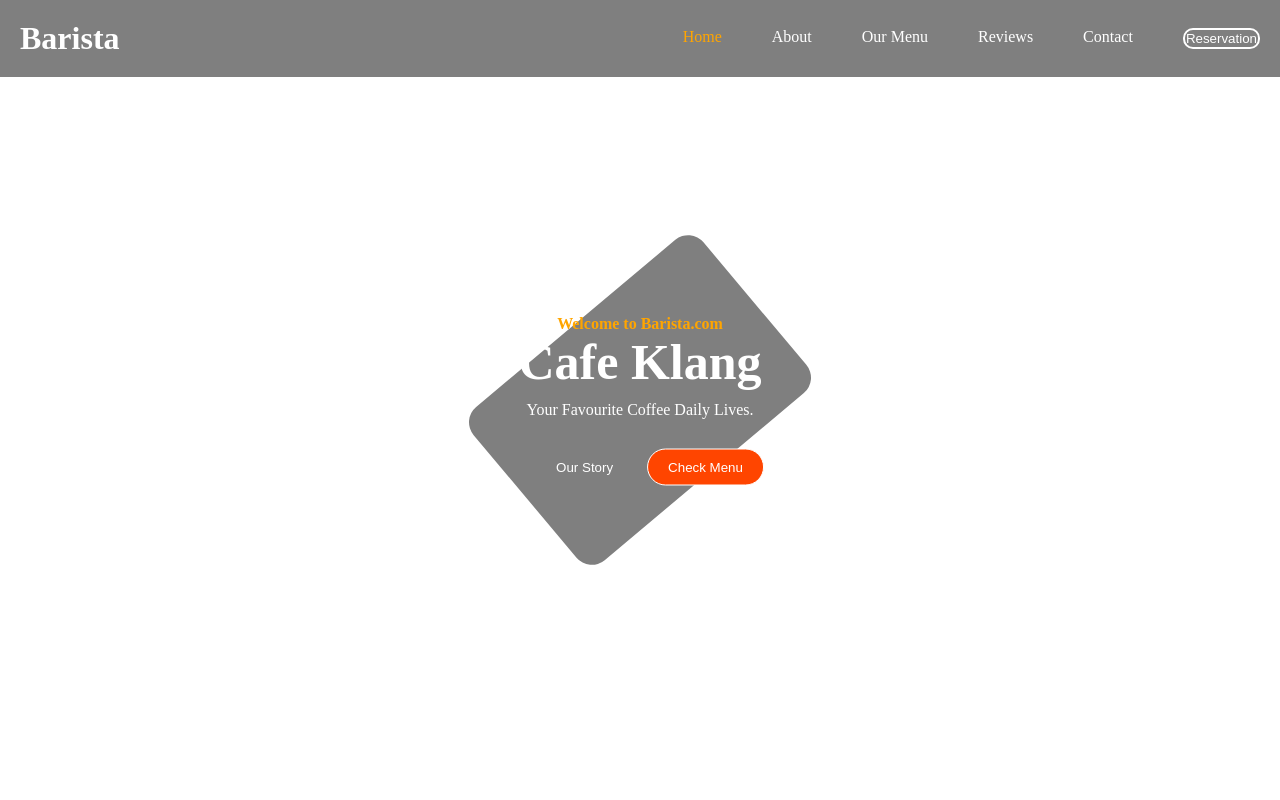
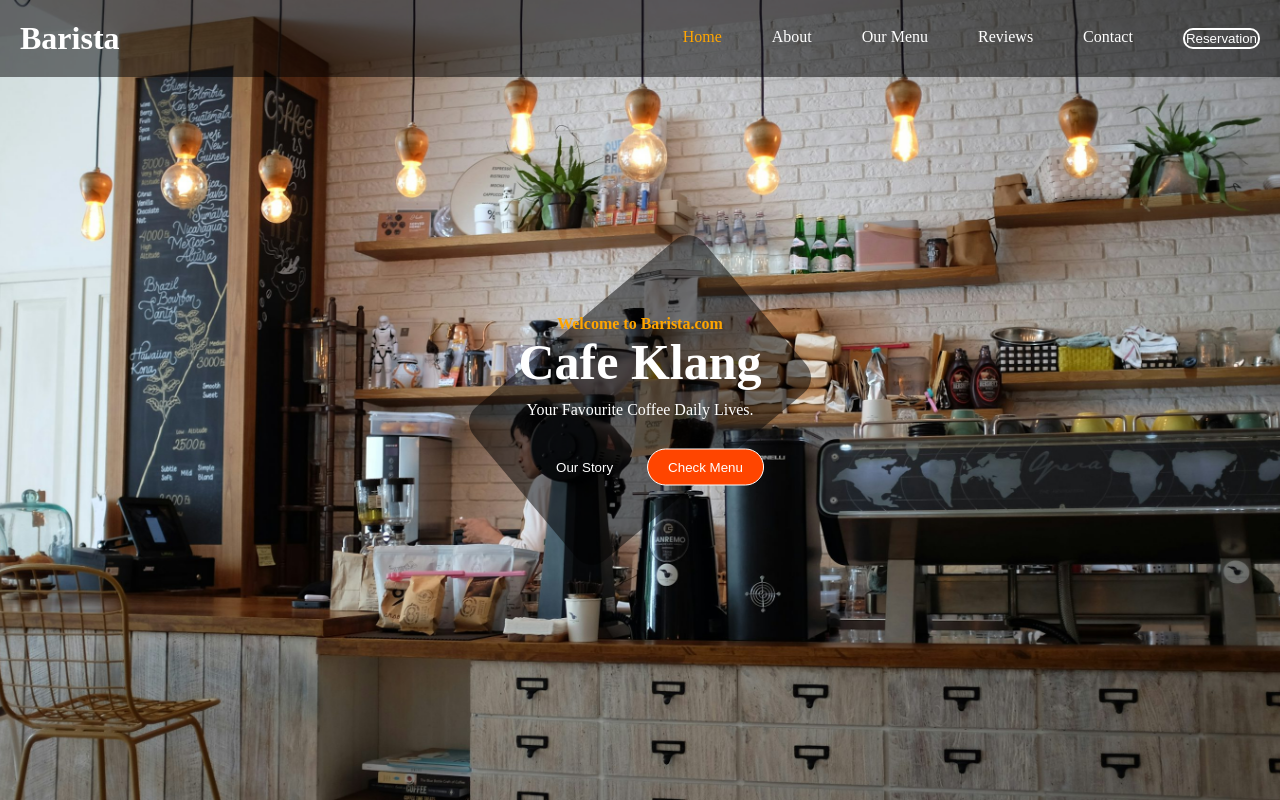
Before and after one commit to nivis0702/header, a plain HTML site: page index.html in a window 1280 px wide. Drawn offline with Linux system fonts and the light colour scheme.

Commit message:
Add files via upload

```diff
--- a/style.css
+++ b/style.css
@@ -6,7 +6,7 @@
 }
 
 body{
-    background-image: url(../image/photo-1453614512568-c4024d13c247.jpg);
+    background-image: url(./photo-1453614512568-c4024d13c247.jpg);
     background-repeat: no-repeat;
     background-position: center;
     background-attachment: fixed;
```
